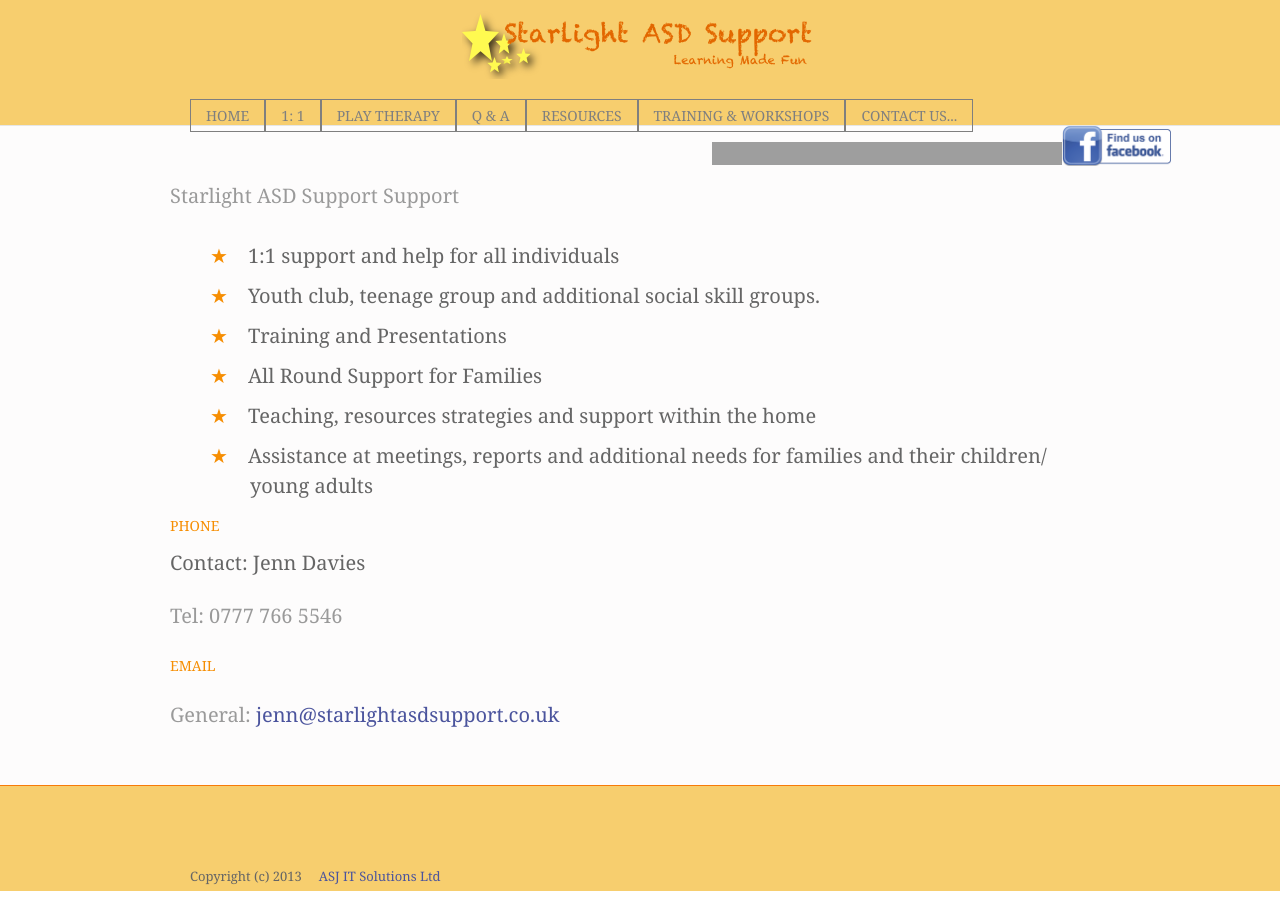
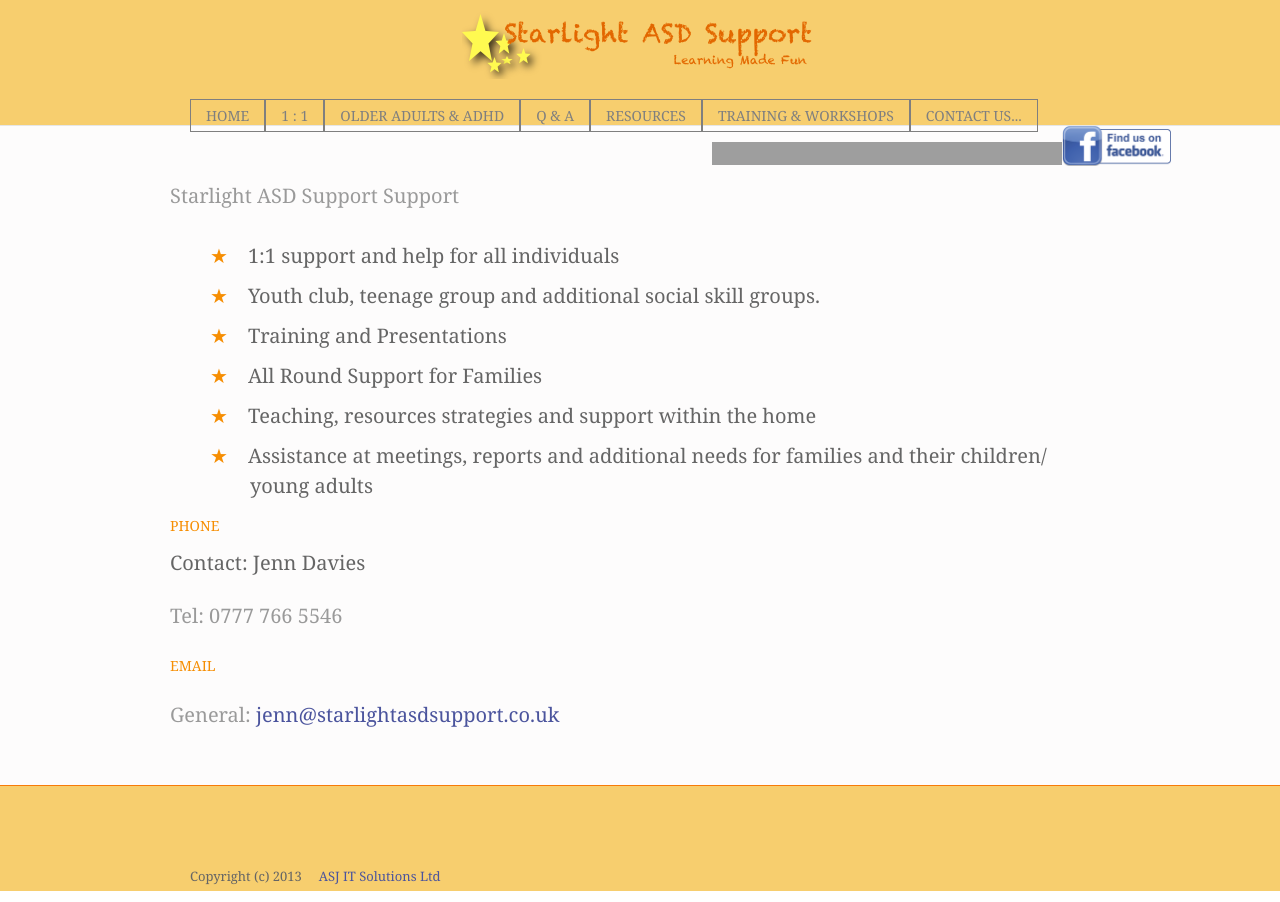
Before and after one commit to starlightash/starlight.github.io, a plain HTML site: page Home/Contact.html in a window 1280 px wide. Drawn offline with nearby package versions, Linux system fonts and the light colour scheme; grey boxes are pictures that could not be loaded.

Commit message:
Fixes Menus and 1&1 page

```diff
--- a/Home/Contact.html
+++ b/Home/Contact.html
@@ -19,10 +19,9 @@
             </div>
             <ul>
                 <li><a href="../index.html">Home</a></li>
-                <li><a href="OneToOne.html">1: 1</a></li>
-                <li><a href="PlayTherapy.html">Play Therapy</a></li>
+                <li><a href="OneToOne.html">1 : 1</a></li>
+                <li><a href="OlderAndAdhd.html">Older Adults & ADHD</a></li>
                 <li><a href="QandA.html">Q &amp; A</a></li>
-
                 <li><a href="Resources.html">Resources</a></li>
                 <li><a href="Training.html">Training &amp; Workshops</a></li>
                 <li><a href="Contact.html">Contact Us...</a></li>
```
Also changed, not shown: Home/OlderAndAdhd.html (+2 -3 lines), Home/OneToOne.html (+1 -1 lines), Home/QandA.html (+1 -2 lines), Home/Resources.html (+2 -3 lines).
